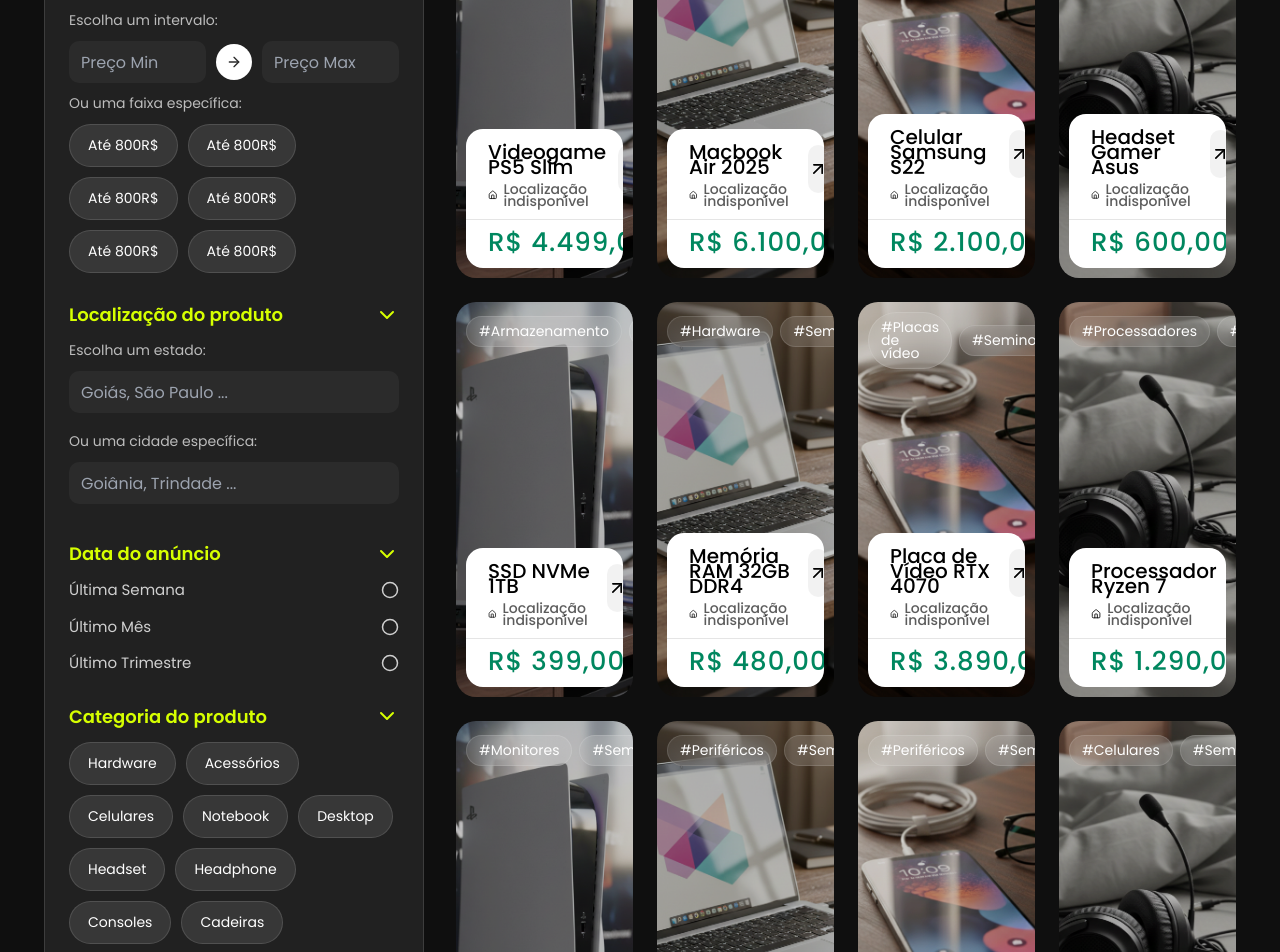
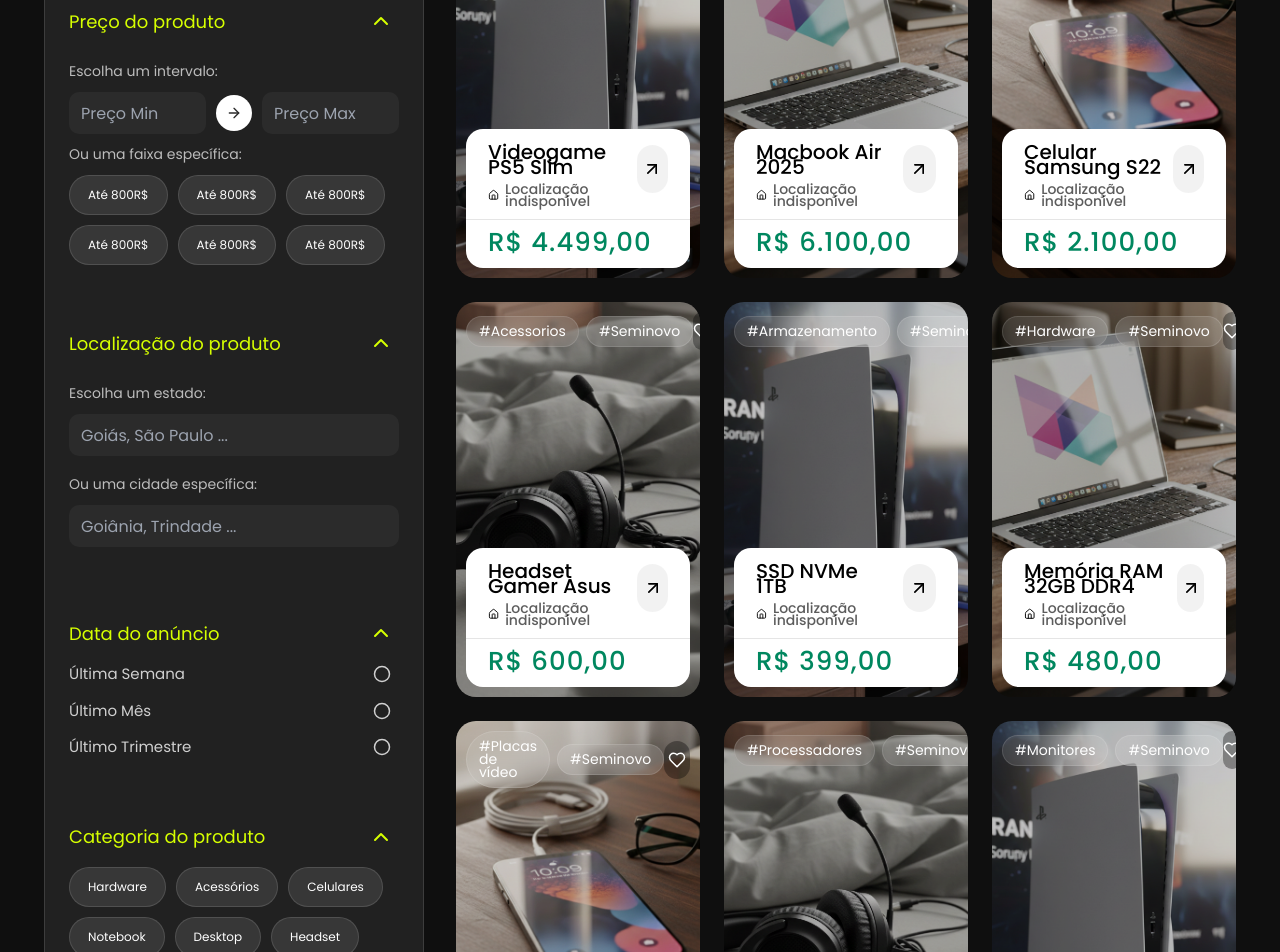
Before and after one commit to WilmarFilho/Marketplace-Tech, a Next.js app: page /explorar in a window 1280 px wide. Shown: the part 380-1332 px from the top of the page. Built offline with nearby package versions, Linux system fonts and the light colour scheme; no server answers; the database is empty.

Commit message:
design: animação de expansão e minizar das seções do filtro

```diff
--- a/app/(main)/explorar/page.tsx
+++ b/app/(main)/explorar/page.tsx
@@ -4,6 +4,7 @@
 import Filters from "@/components/filters/filters";
 import FilterBar from "@/components/filterbar/filterbar";
 import { CardAnuncio, type ProductRow } from "@/components/cards/anuncio";
+import Rodape from "@/components/layout/rodape";
 
 function mockProducts(): ProductRow[] {
   return [
@@ -119,7 +120,7 @@
   ];
 
   return (
-    <div className="grid justify-items-center grid-cols-1 sm:grid-cols-2 md:grid-cols-3 lg:grid-cols-4 gap-6">
+    <div className="grid justify-items-center grid-cols-1 sm:grid-cols-2 md:grid-cols-3 gap-6">
       {items.map((product, index) => (
         <CardAnuncio
           key={`${product.id}-${index}`}
@@ -141,6 +142,8 @@
   return (
     <>
       <Cabecalho />
+
+      <main>
         <div className="mx-auto w-full max-w-[1800px] px-4 py-10 md:px-[44px]">
 
           <FilterBar />
@@ -157,6 +160,10 @@
             </div>
           </div>
         </div>
+      </main>
+
+      <Rodape />
+
     </>
   );
 }
--- a/components/filters/filter.module.css
+++ b/components/filters/filter.module.css
@@ -6,6 +6,9 @@
   border-radius: 10px;
   padding: 24px;
   color: #fff;
+  display: flex;
+  flex-direction: column;
+  gap: 32px;
 }
 
 .title {
@@ -24,8 +27,48 @@
   align-items: center;
   color: #d6ff00;
   font-size: 18px;
-  font-weight: 600;
+  font-weight: 400;
   margin-bottom: 12px;
+}
+
+.sectionToggle {
+  background: transparent;
+  border: none;
+  color: inherit;
+  padding: 6px;
+  border-radius: 10px;
+  display: grid;
+  place-items: center;
+  cursor: pointer;
+  transition: background 0.2s ease;
+}
+
+.sectionToggle:hover {
+  background: rgba(255, 255, 255, 0.06);
+}
+
+.sectionToggleIcon {
+  transition: transform 0.2s ease;
+}
+
+.sectionToggleIconOpen {
+  transition: transform 0.2s ease;
+  transform: rotate(180deg);
+}
+
+.sectionContent {
+  overflow: hidden;
+  max-height: 1000px;
+  opacity: 1;
+  transition: max-height 0.25s ease, opacity 0.2s ease;
+}
+
+.sectionContentCollapsed {
+  overflow: hidden;
+  max-height: 0;
+  opacity: 0;
+  pointer-events: none;
+  transition: max-height 0.25s ease, opacity 0.2s ease;
 }
 
 .label {
@@ -86,7 +129,7 @@
   border: 1px solid rgba(255, 255, 255, 0.12);
   background: rgba(255, 255, 255, 0.1);
   color: #fff;
-  font-size: 14px;
+  font-size: 12px;
   cursor: pointer;
   transition: 0.5s;
 }
@@ -100,6 +143,7 @@
   display: flex;
   flex-direction: column;
   gap: 14px;
+  padding-right: 8px;
 }
 
 .radio {
--- a/components/filters/filters.tsx
+++ b/components/filters/filters.tsx
@@ -1,4 +1,6 @@
 'use client';
+
+import { useState } from 'react';
 
 import {
   ChevronDown,
@@ -9,6 +11,11 @@
 import styles from './filter.module.css';
 
 export default function Filters() {
+  const [openPrice, setOpenPrice] = useState(true);
+  const [openLocation, setOpenLocation] = useState(true);
+  const [openDate, setOpenDate] = useState(true);
+  const [openCategory, setOpenCategory] = useState(true);
+
   return (
     <aside className={styles.container}>
       <h2 className={styles.title}>FILTROS</h2>
@@ -19,14 +26,28 @@
           <div className={styles.headerLeft}>
             <h3>Preço do produto</h3>
           </div>
-          <ChevronDown />
+          <button
+            type="button"
+            className={styles.sectionToggle}
+            aria-expanded={openPrice}
+            aria-controls="filters-price"
+            onClick={() => setOpenPrice((v) => !v)}
+          >
+            <ChevronDown
+              className={openPrice ? styles.sectionToggleIconOpen : styles.sectionToggleIcon}
+            />
+          </button>
         </header>
 
+        <div
+          id="filters-price"
+          className={openPrice ? styles.sectionContent : styles.sectionContentCollapsed}
+        >
           <p className={styles.label}>Escolha um intervalo:</p>
 
           <div className={styles.priceRange}>
             <input placeholder="Preço Min" />
-          <button className={styles.arrow}>
+            <button type="button" className={styles.arrow}>
               <ArrowRight size={16} />
             </button>
             <input placeholder="Preço Max" />
@@ -36,8 +57,9 @@
 
           <div className={styles.tags}>
             {Array.from({ length: 6 }).map((_, i) => (
-            <button key={i}>Até 800R$</button>
+              <button key={i} type="button">Até 800R$</button>
             ))}
+          </div>
         </div>
       </section>
 
@@ -47,9 +69,23 @@
           <div className={styles.headerLeft}>
             <h3>Localização do produto</h3>
           </div>
-          <ChevronDown />
+          <button
+            type="button"
+            className={styles.sectionToggle}
+            aria-expanded={openLocation}
+            aria-controls="filters-location"
+            onClick={() => setOpenLocation((v) => !v)}
+          >
+            <ChevronDown
+              className={openLocation ? styles.sectionToggleIconOpen : styles.sectionToggleIcon}
+            />
+          </button>
         </header>
 
+        <div
+          id="filters-location"
+          className={openLocation ? styles.sectionContent : styles.sectionContentCollapsed}
+        >
           <p className={styles.label}>Escolha um estado:</p>
           <input
             className={styles.fullInput}
@@ -61,6 +97,7 @@
             className={styles.fullInput}
             placeholder="Goiânia, Trindade ..."
           />
+        </div>
       </section>
 
       {/* Data */}
@@ -69,9 +106,23 @@
           <div className={styles.headerLeft}>
             <h3>Data do anúncio</h3>
           </div>
-          <ChevronDown />
+          <button
+            type="button"
+            className={styles.sectionToggle}
+            aria-expanded={openDate}
+            aria-controls="filters-date"
+            onClick={() => setOpenDate((v) => !v)}
+          >
+            <ChevronDown
+              className={openDate ? styles.sectionToggleIconOpen : styles.sectionToggleIcon}
+            />
+          </button>
         </header>
 
+        <div
+          id="filters-date"
+          className={openDate ? styles.sectionContent : styles.sectionContentCollapsed}
+        >
           <div className={styles.radioGroup}>
             {['Última Semana', 'Último Mês', 'Último Trimestre'].map(item => (
               <label key={item} className={styles.radio}>
@@ -79,6 +130,7 @@
                 <Circle size={18} />
               </label>
             ))}
+          </div>
         </div>
       </section>
 
@@ -88,9 +140,23 @@
           <div className={styles.headerLeft}>
             <h3>Categoria do produto</h3>
           </div>
-          <ChevronDown />
+          <button
+            type="button"
+            className={styles.sectionToggle}
+            aria-expanded={openCategory}
+            aria-controls="filters-category"
+            onClick={() => setOpenCategory((v) => !v)}
+          >
+            <ChevronDown
+              className={openCategory ? styles.sectionToggleIconOpen : styles.sectionToggleIcon}
+            />
+          </button>
         </header>
 
+        <div
+          id="filters-category"
+          className={openCategory ? styles.sectionContent : styles.sectionContentCollapsed}
+        >
           <div className={styles.tags}>
             {[
               'Hardware',
@@ -103,8 +169,9 @@
               'Consoles',
               'Cadeiras',
             ].map(cat => (
-            <button key={cat}>{cat}</button>
+              <button key={cat} type="button">{cat}</button>
             ))}
+          </div>
         </div>
       </section>
     </aside>
```
Lines whose indentation alone changed are shown as unchanged.
